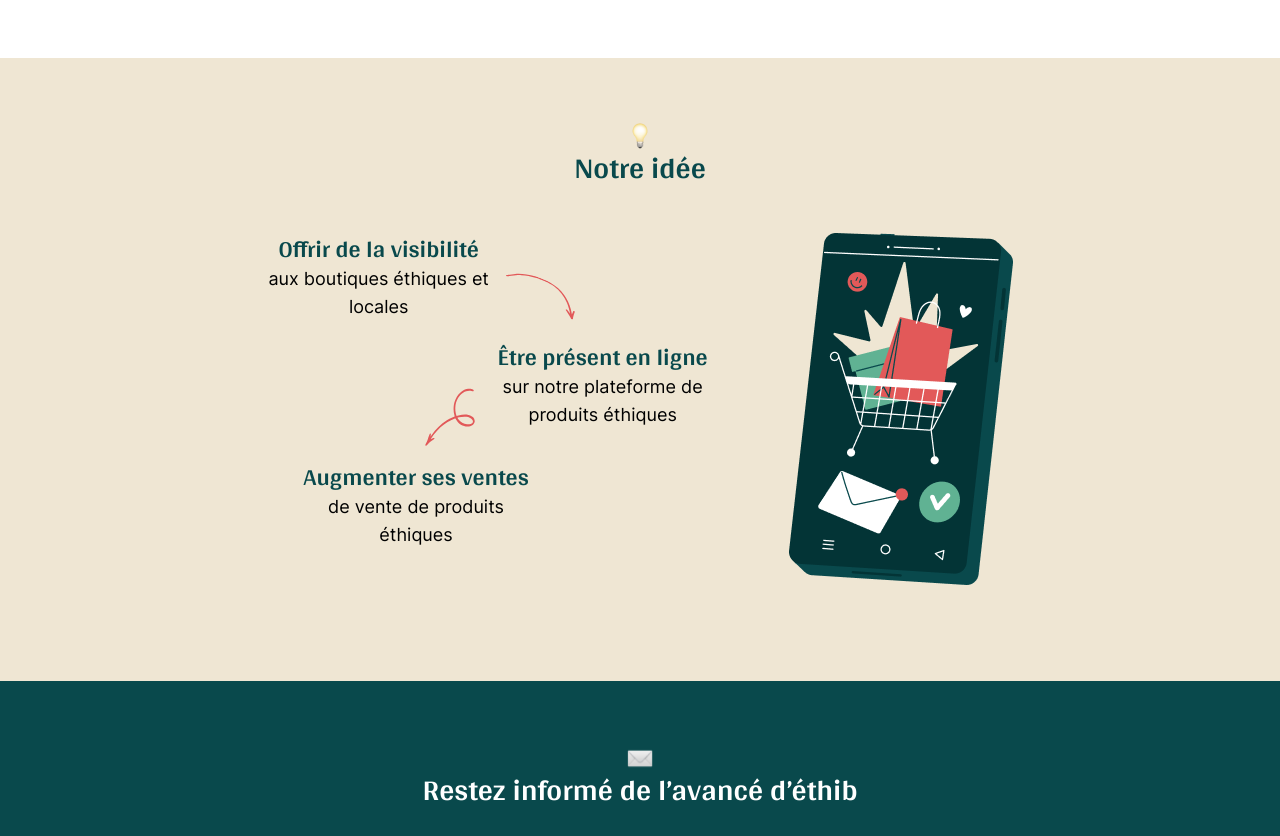
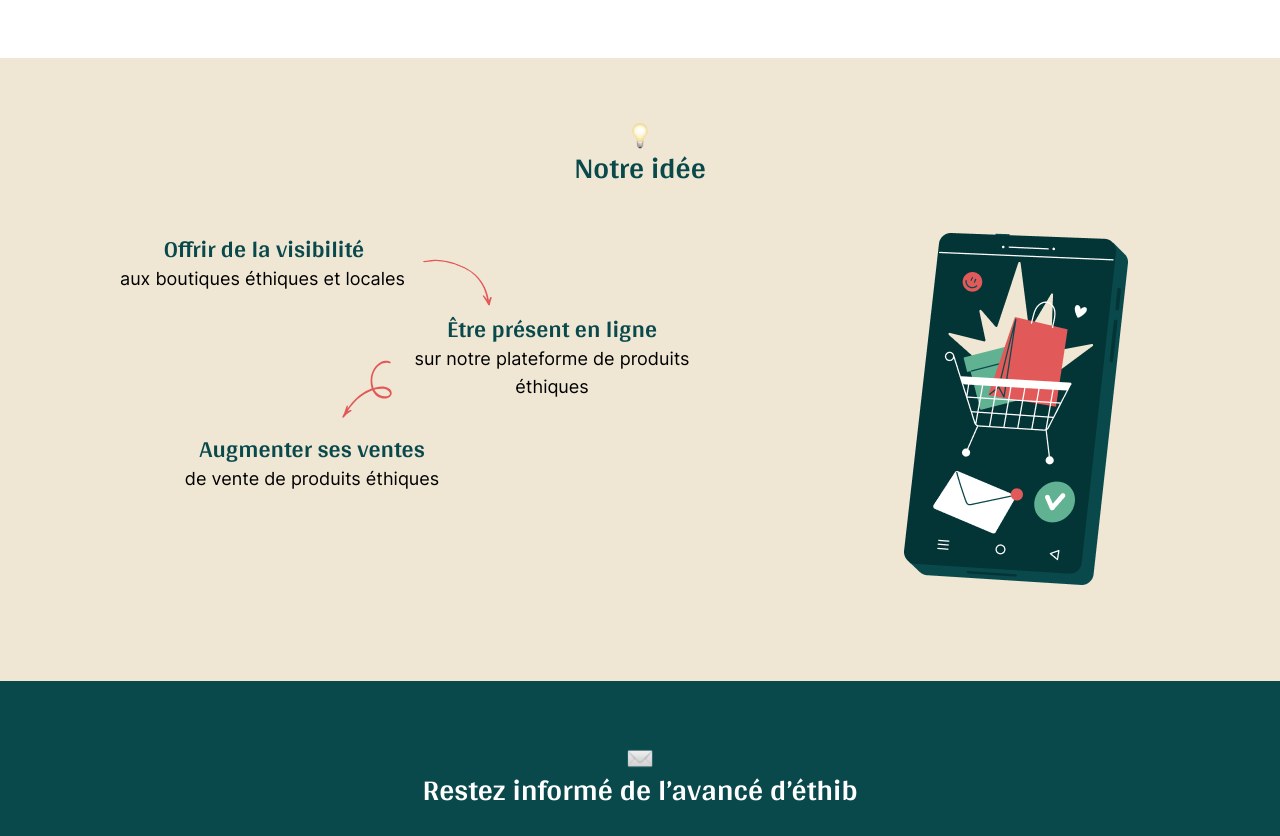
Before and after one commit to ethib-org/landingpage, an Astro site: page / in a window 1280 px wide. Shown: the part 1340-2176 px from the top of the page. Built offline with nearby package versions, Linux system fonts and the light colour scheme; Astro itself is replaced by a stand-in of ours; grey boxes are pictures that could not be loaded.

Commit message:
style: fix idea section desktop

```diff
--- a/src/components/SectionIdea.astro
+++ b/src/components/SectionIdea.astro
@@ -4,10 +4,10 @@
 ---
 
 <section class="bg-EFE6D3 pt-8 md:pt-16 pb-16 md:pb-24">
-  <div class="mx-7 sm:mx-auto sm:max-w-4xl sm:w-auto">
+  <div class="mx-7 sm:mx-auto sm:max-w-4xl md:max-w-6xl sm:w-auto">
     <TitleSection title="Notre idée" url="/images/asset-section4.png" />
-    <div class="flex justify-center md:justify-evenly w-full">
-      <div class="flex flex-col md:w-6/12">
+    <div class="flex justify-center md:justify-evenly lg:justify-around w-full">
+      <div class="flex flex-col md:w-6/12 lg:-translate-x-8">
         <div class="flex flex-row mb-5">
           <div class="w-1/2 text-center flex flex-col items-start">
             <h3 class="text-09494C text-lg md:text-2xl mx-auto">
```
